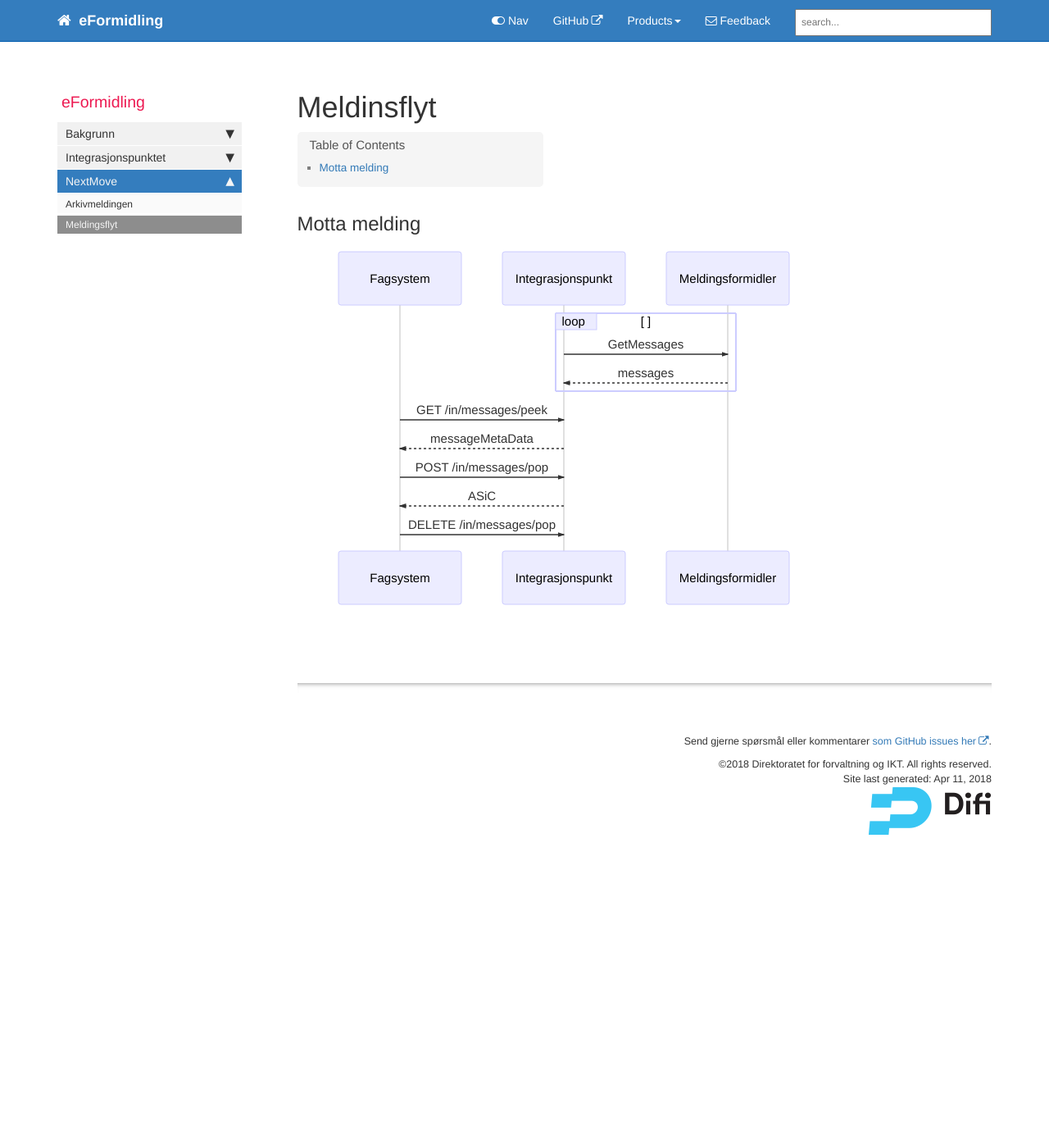
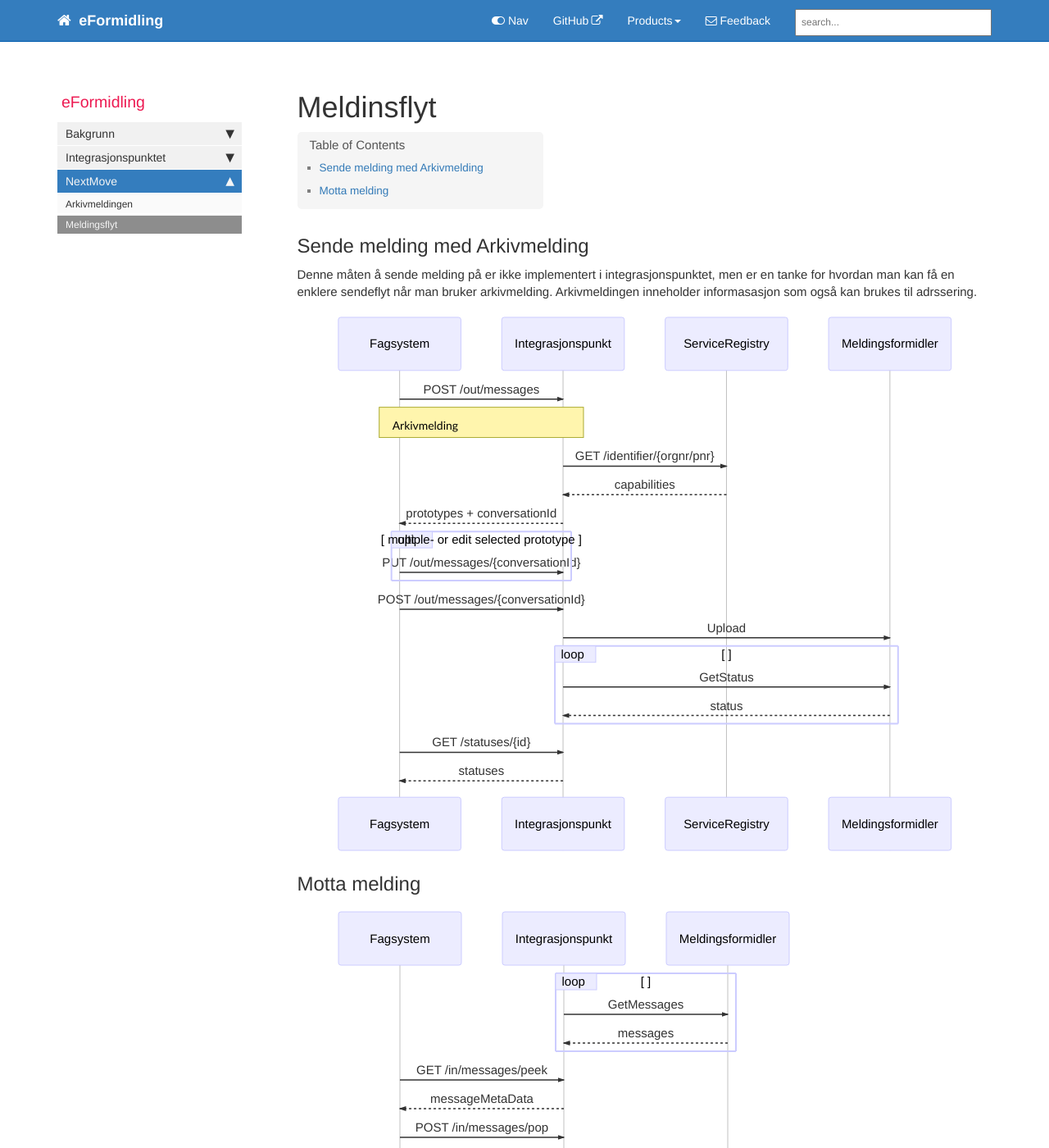
Before and after one commit to difi/eformidling, a Jekyll site: the page built from pages/NextMove/meldingsflyt2.md, in a window 1280 px wide and 1400 px high. Shown: the whole window at 82% size. Built offline with Jekyll 4.4.1, drawn with Linux system fonts in a browser that asks for light colours; nearby versions of some CDN libraries; comment, search, counter and statistics services are not loaded.

Commit message:
oppdagert meldingsflyt

```diff
--- a/pages/NextMove/meldingsflyt2.md
+++ b/pages/NextMove/meldingsflyt2.md
@@ -7,6 +7,38 @@ sidebar: eformidling
 foler: NextMove
 ---
 
+
+## Sende melding med Arkivmelding
+
+ Denne måten å sende melding på er ikke implementert i integrasjonspunktet, men er en tanke for hvordan man kan få en enklere sendeflyt når man bruker arkivmelding. Arkivmeldingen inneholder informasasjon som også kan brukes til adrssering.
+
+<div class="mermaid">
+
+sequenceDiagram
+    participant fs as Fagsystem
+    participant ip as Integrasjonspunkt
+    participant sr as ServiceRegistry
+    participant mf  as Meldingsformidler
+
+    fs->>ip: POST /out/messages
+    Note over fs, ip: Arkivmelding
+    ip->>sr: GET /identifier/{orgnr/pnr}
+    sr-->>ip: capabilities
+    ip-->>fs: prototypes + conversationId
+    opt multiple- or edit selected prototype
+        fs->>ip: PUT /out/messages/{conversationId}
+    end
+    fs->>ip: POST /out/messages/{conversationId}
+    ip->>mf: Upload
+    loop
+        ip->>mf: GetStatus
+        mf-->>ip: status
+    end
+    fs->>ip: GET /statuses/{id}
+    ip-->>fs: statuses
+
+
+</div>
 
 
 ## Motta melding
```
Also changed, not shown: pages/NextMove/meldingsflyt.md (+2 -34 lines).
